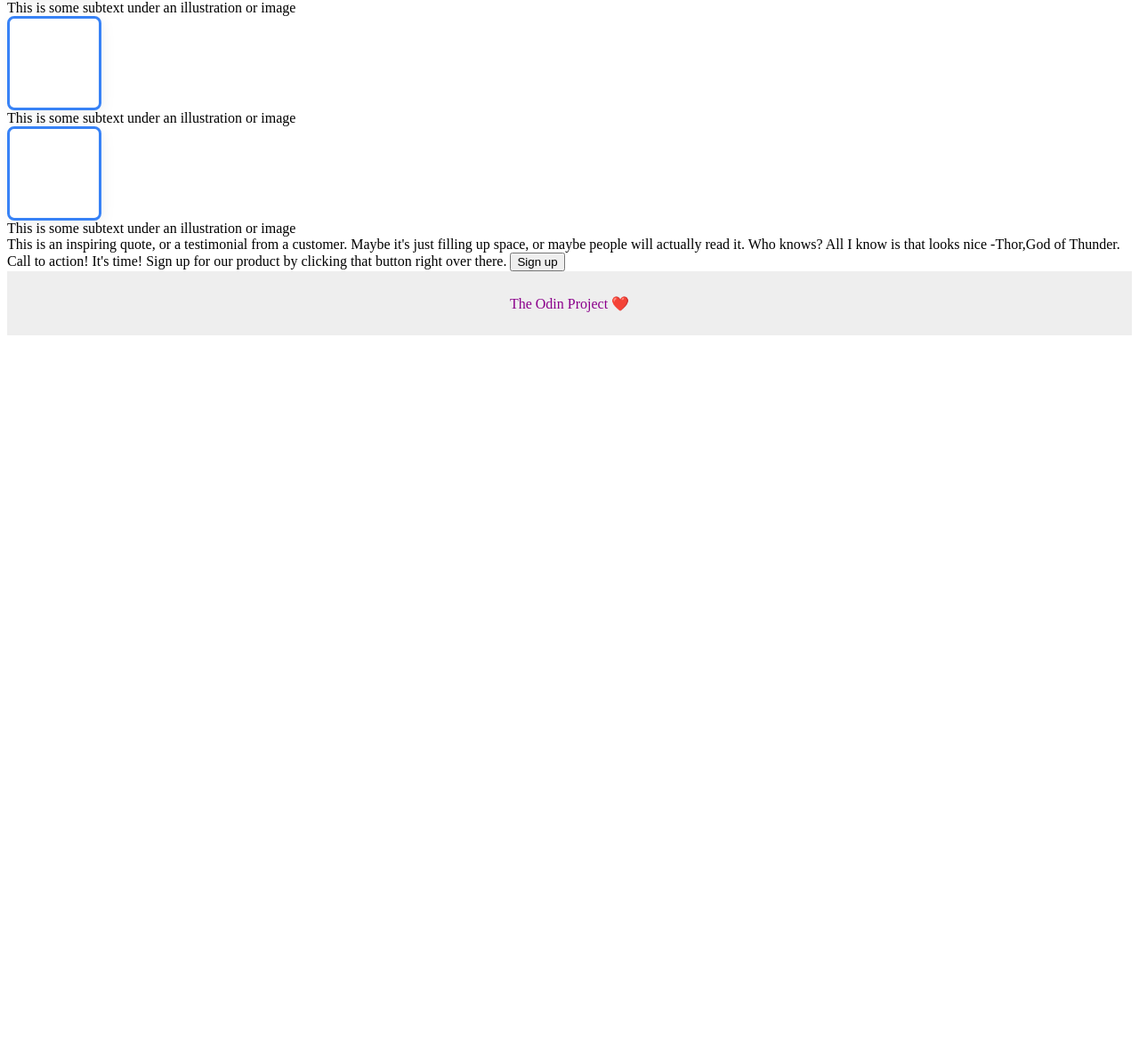
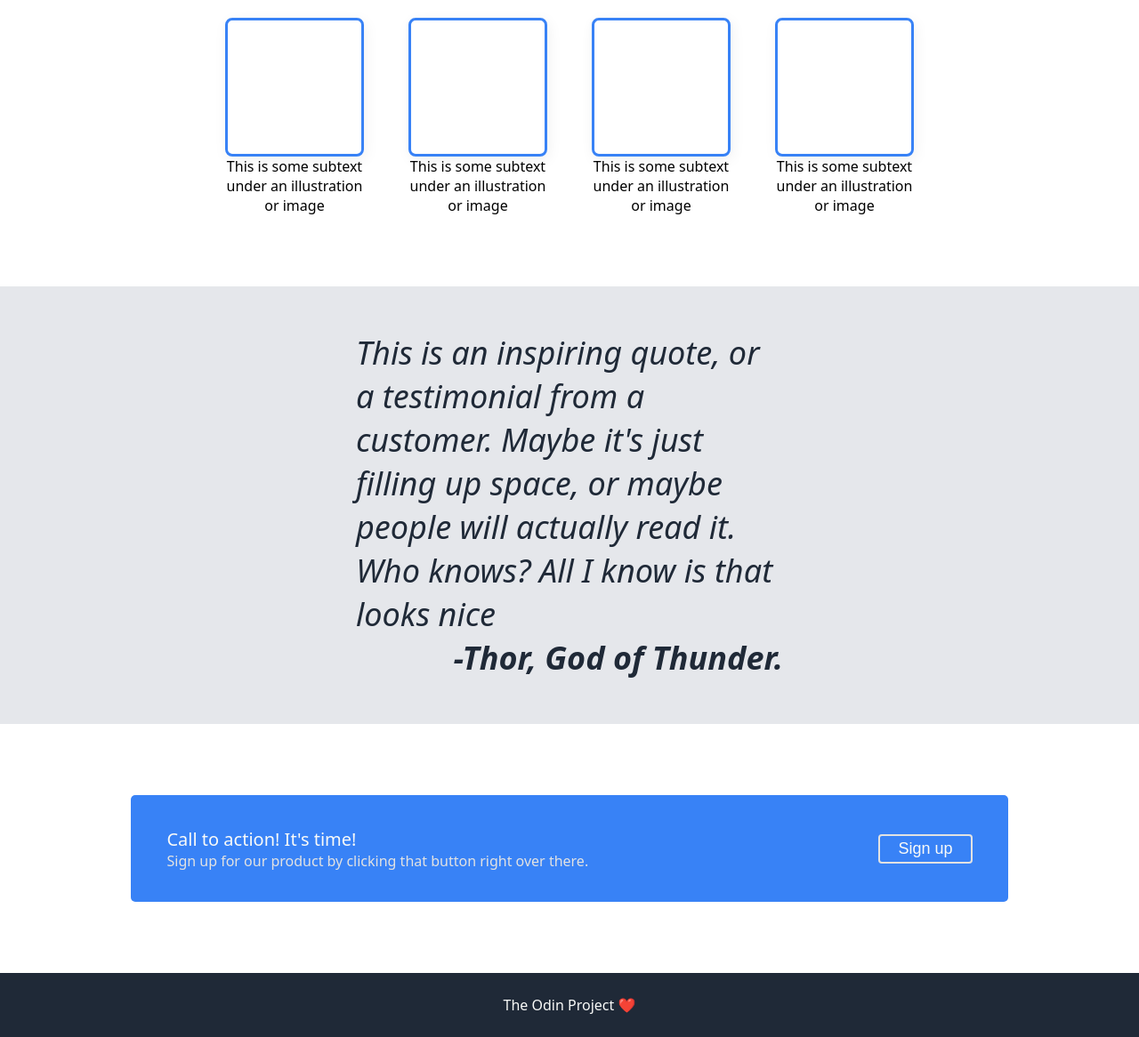
Before and after one commit to SimonBui102/odin-landingpage, a plain HTML site: page index.html in a window 1280 px wide. Shown: the part 720-1886 px from the top of the page at 89% size. Before the commit the page ends 1105 px from the top, so only its background shows below. Drawn offline with Linux system fonts and the light colour scheme.

Commit message:
Final draft

```diff
--- a/index.html
+++ b/index.html
@@ -11,6 +11,7 @@
 
     <body>
         <div class="header">
+            <div class="header-1">
 
                 <div class="logo-links">
                     <div class="logo">Header Logo</div>
@@ -39,6 +40,7 @@
                         This is a place holder for an image
                     </div>
                 </div>
+            </div>
 
         </div>
 
@@ -48,27 +50,46 @@
             </div>
 
             <div class="information">
+                <div class="card-container">
                     <div class="card"></div>
                     This is some subtext under an illustration or image
+                </div>
+                <div class="card-container">
                     <div class="card"></div>
                     This is some subtext under an illustration or image
+                </div>
+                <div class="card-container">
                     <div class="card"></div>
                     This is some subtext under an illustration or image
+                </div>
+                <div class="card-container">
                     <div class="card"></div>
                     This is some subtext under an illustration or image
                 </div>
 
+            </div>
+
+            <div class="quote-container">
                 <div class="quote">
                     This is an inspiring quote, or a testimonial from a customer. Maybe it's just
                     filling up space, or maybe people will actually read it. Who knows?
                     All I know is that looks nice
 
-                -Thor,God of Thunder.
                 </div>
 
+                <div class="quote-author" >
+                    -Thor, God of Thunder.
+                </div>
+
+
+            </div>
+
+
             <div class="call-to-action">
-                Call to action! It's time!
-                Sign up for our product by clicking that button right over there.
+                <div >
+                    <p class="text">Call to action! It's time!</p>
+                    <p>Sign up for our product by clicking that button right over there.</p>
+                </div>
                 <button>Sign up</button>
             </div>
 
--- a/style.css
+++ b/style.css
@@ -2,37 +2,203 @@ body{
     display: flex;
     flex-direction: column;
     justify-content: space-between;
+    gap:80px;
     min-height: 100vh;
+    margin:0px;
+    font-family: system-ui, -apple-system, BlinkMacSystemFont, 'Segoe UI', Roboto, Oxygen, Ubuntu, Cantarell, 'Open Sans', 'Helvetica Neue', sans-serif;
+}
+
+.header{
+  background-color: #1f2937;
+  padding: 0px 200px 100px 200px;
+
+}
+
+.header-1{
+  display:flex;
+  flex-direction: column;
+
+}
+.header-1 .logo-links{
+  display: flex;
+  justify-content: space-between;
+}
+
+.header-1 .logo-links .logo{
+  font-size: 24px;
+  color:#f9faf8;
+  align-self: center;
+}
+
+.header-1 ul{
+  display: flex;
+  gap:20px;
+}
+.header-1 a, .header .content p{
+  font-size: 18px;
+  color: #e5e7eb;
+  text-decoration: none;
+
+}
+
+.header-1 li{
+  list-style-type: none;
+}
+
+.header-1 .content{
+  display:flex;
+  justify-content: space-between;
+  gap: 40px;
+  margin-top: 100px;
+
+
+
+}
+
+.header-1 .content h1{
+  font-size: 48px;
+  font-weight: 800;
+  color: #f9faf8;
+  margin: 0px;
+}
+
+.header-1 .content .text{
+
+  max-width: 500px;
+  flex-grow: 1;
+
 }
 
 
+
+
 .placeholder {
-    background: rgb(163, 163, 163);
+    background: rgb(125, 118, 136);
+    color: #f9faf8;
     width: 480px;
     height: 200px;
-    border-radius: 2px;
+    border-radius: 1px;
     box-shadow: 2px 4px 16px rgba(0,0,0,.2);
+    display: flex;
+    justify-content: center;
+    align-items: center;
+    flex-grow: 0;
+
+  }
+
+  button {
+    background-color: #3882f6;
+    color: #f9faf8;
+    border: none;
+    border-radius: 4px;
+    font-size: 18px;
+    padding: 4px 20px;
+  }
+
+  .body{
+    display: flex;
+    flex-direction: column;
+    justify-content: space-between;
+    align-items: center;
+    flex:1;
+    gap:80px;
+
+  }
+
+
+  .body .title{
+    font-size: 36px;
+    font-weight: 900;
+    color: #1f2937;
+
+
+  }
+  .body .title h3 {
+    margin:0px;
+  }
+
+  .body .information{
+    display: flex;
+    gap: 50px;
+  }
+
+  .body .card-container{
+    max-width: 156px;
     text-align: center;
 
   }
 
 
+
+
+  .body .card {
+    border: 3px solid #3882f6;
+    box-shadow: 2px 4px 16px rgba(0,0,0,.06);
+    border-radius: 8px;
+    height:150px;
+    width: 150px;
+
+  }
+
+  .body .quote-container{
+    background-color: #e5e7eb;
+    min-height: 300px;
+    font-size: 36px;
+    font-style: italic;
+    color: #1f2937;
+    display: flex;
+    flex-direction: column;
+    justify-content: center;
+    align-items: center;
+    padding: 50px 400px;
+  }
+
+
+  .body .quote-container .quote-author{
+    align-self: end;
+    font-weight: 900;
+    color: #1f2937;
+  }
+
+  .body .call-to-action{
+    background-color: #3882f6;
+    min-height: 120px;
+    border-radius: 5px;
+    display: flex;
+    justify-content: center;
+    align-items: center;
+    padding: 0px 40px;
+  }
+
+  .body .call-to-action .text{
+    min-width: 800px;
+    color: #f9faf8;
+    font-size: 20px;
+    margin: 0;
+  }
+
+  .call-to-action p {
+
+    margin: 0;
+    color: #e2e2e2;
+  }
+
+  .call-to-action button{
+    border: 2px solid #e2e2e2;;
+    border-radius: 4px;
+  }
+
+
+
+
+
   .footer {
     height: 72px;
-    background: #eee;
-    color: darkmagenta;
+    background: #1f2937;
+    color: #f9faf8;
     display:flex;
     justify-content: center;
     align-items: center;
     flex-grow:0;
 
   }
-
-  .card {
-    border: 3px solid #3882f6;
-    box-shadow: 2px 4px 16px rgba(0,0,0,.06);
-    border-radius: 8px;
-    height:100px;
-    width: 100px;
-
-  }
```
Lines whose indentation alone changed are shown as unchanged.
